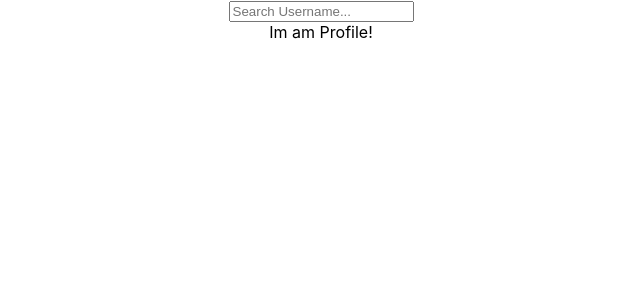
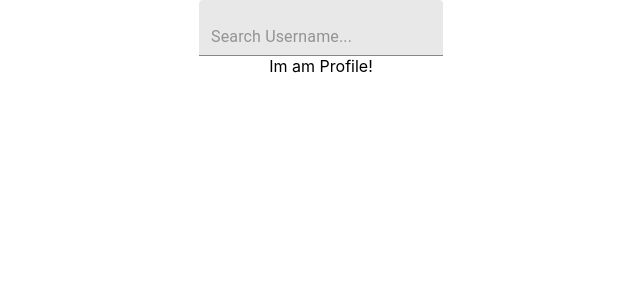
Before and after one commit to DrVonDevious/git-user, a React (Create React App) app in the folder flatiron/week-8/git-user/: page / in a window 1280 px wide. Shown: the top 300 px of the page, without its empty margins (319-959 px from the left). Built offline with nearby package versions, Linux system fonts and the light colour scheme.

Commit message:
add search class

```diff
--- a/flatiron/week-8/git-user/package.json
+++ b/flatiron/week-8/git-user/package.json
@@ -3,6 +3,7 @@
   "version": "0.1.0",
   "private": true,
   "dependencies": {
+    "@material-ui/core": "^4.9.8",
     "@testing-library/jest-dom": "^4.2.4",
     "@testing-library/react": "^9.3.2",
     "@testing-library/user-event": "^7.1.2",
--- a/flatiron/week-8/git-user/src/components/SearchBar.js
+++ b/flatiron/week-8/git-user/src/components/SearchBar.js
@@ -1,4 +1,5 @@
 import React from 'react'
+import Input from '@material-ui/core/TextField'
 
 class SearchBar extends React.Component {
 
@@ -19,7 +20,7 @@ class SearchBar extends React.Component {
 
     return(
       <form className="search-form" onSubmit={this.handleSubmit}>
-        <input type="text" placeholder="Search Username..." />
+        <Input className="search-bar" variant="filled" type="text" placeholder="Search Username..." />
       </form>
     )
 
```
Also changed, not shown: 1 other file (tests, documents, lock files or other folders).
